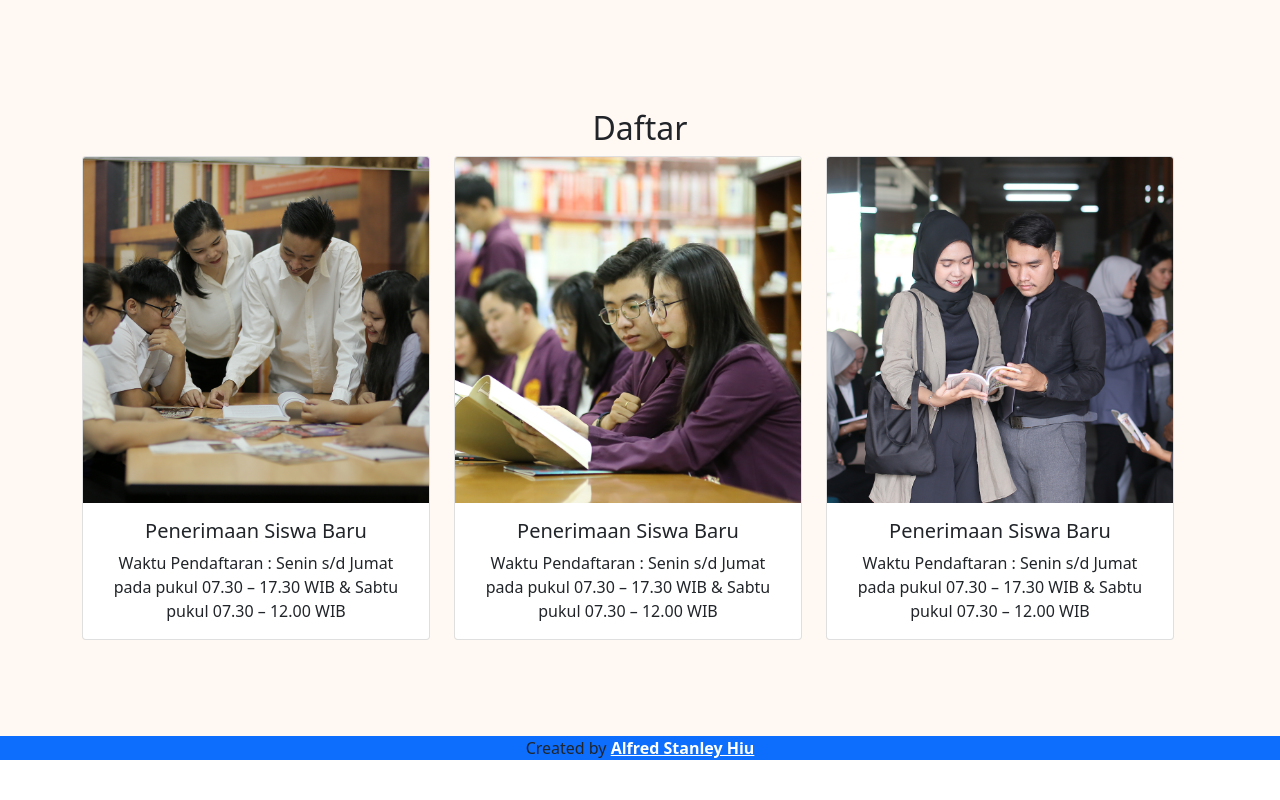
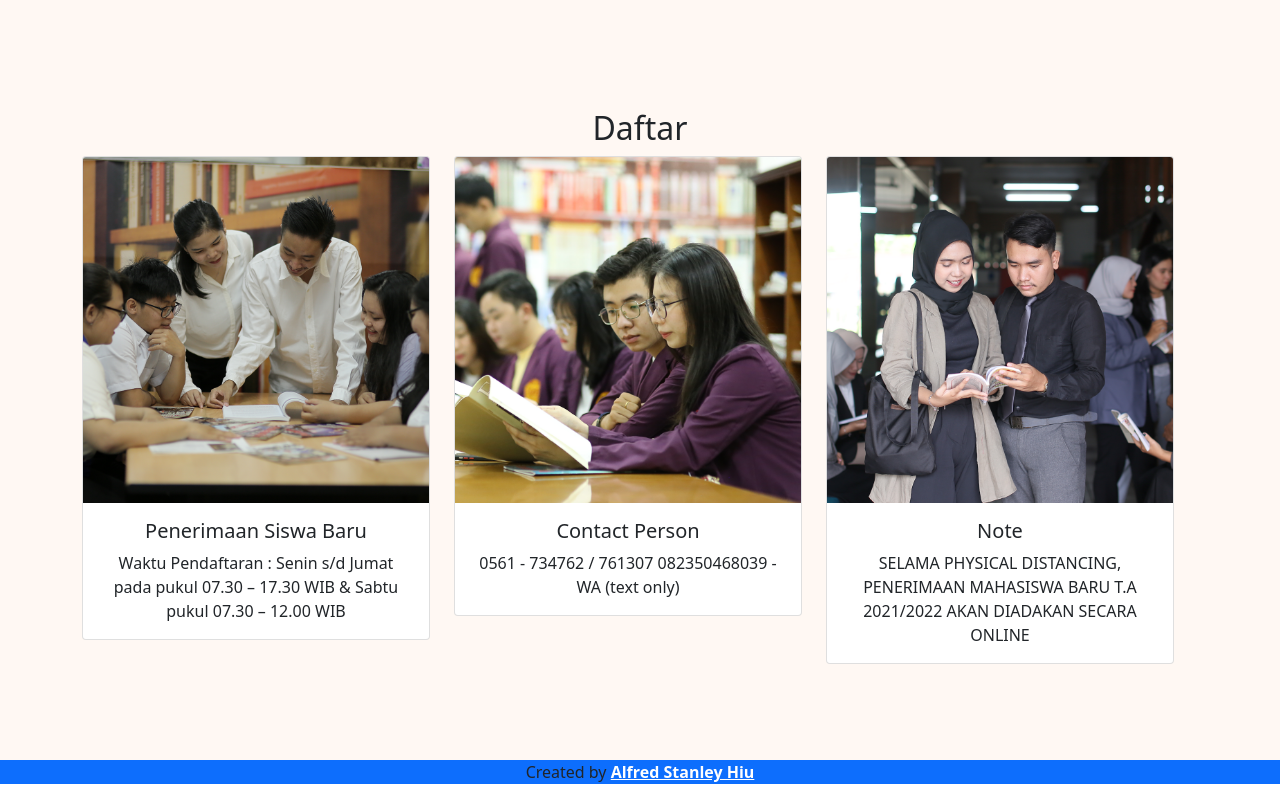
Before and after one commit to vetzwallenstein/pontianakstba.github.io, a plain HTML site: page index.html in a window 1280 px wide. Shown: the part 1756-2556 px from the top of the page. Before the commit the page ends 2532 px from the top, so only its background shows below. Drawn offline with nearby package versions, Linux system fonts and the light colour scheme.

Commit message:
Update index.html

```diff
--- a/index.html
+++ b/index.html
@@ -124,9 +124,8 @@
             <div class="card" style=>
               <img src="2.png" class="card-img-top" alt="Foto 1">
               <div class="card-body">
-                <h5 class="card-title">Penerimaan Siswa Baru</h5>
-                <p class="card-text">Waktu Pendaftaran : Senin s/d Jumat pada pukul 07.30 – 17.30 WIB & Sabtu pukul
-                  07.30 – 12.00 WIB </p>
+                <h5 class="card-title">Contact Person</h5>
+                <p class="card-text">0561 - 734762 / 761307 082350468039 - WA (text only)</p>
               </div>
             </div>
           </div>
@@ -134,9 +133,9 @@
             <div class="card" style=>
               <img src="3.png" class="card-img-top" alt="Foto 1">
               <div class="card-body">
-                <h5 class="card-title">Penerimaan Siswa Baru</h5>
-                <p class="card-text">Waktu Pendaftaran : Senin s/d Jumat pada pukul 07.30 – 17.30 WIB & Sabtu pukul
-                  07.30 – 12.00 WIB </p>
+                <h5 class="card-title">Note</h5>
+                <p class="card-text">SELAMA PHYSICAL DISTANCING, PENERIMAAN MAHASISWA BARU T.A 2021/2022 AKAN DIADAKAN
+                  SECARA ONLINE</p>
               </div>
             </div>
           </div>
```
